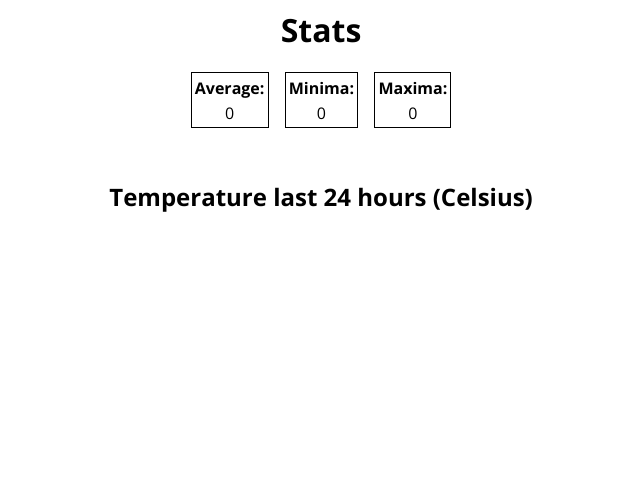
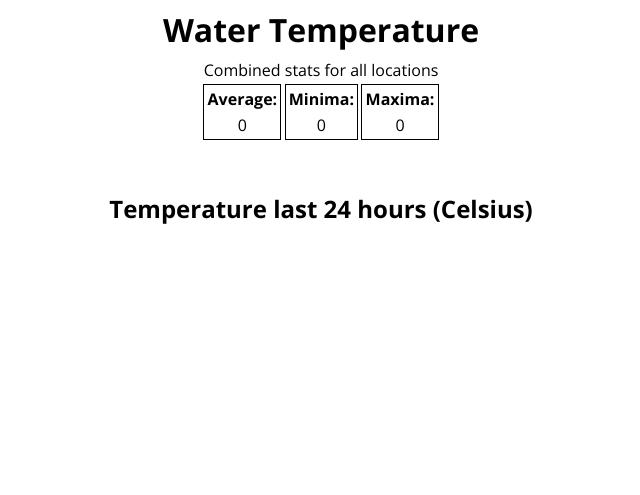
Before and after one commit to rlangtinn95/cloudobligdos, a website with bundled scripts: page public/index.html in a window 1280 px wide. Shown: the whole page, without its empty margins (319-959 px from the left). Built offline with nearby package versions, Linux system fonts and the light colour scheme.

Commit message:
Portal design update

```diff
--- a/public/index.html
+++ b/public/index.html
@@ -13,9 +13,10 @@
     </head>
     <body>
         <div class="container">
-            <div>
-                <h1>Stats</h1>
-                <ul class="stats">
+            <div class="stats-widget">
+                <h1>Water Temperature</h1>
+                <p>Combined stats for all locations</p>
+                <ul>
                     <li>
                         <p>Average:</p>
                         <p id="wq_average">0</p>
--- a/public/styles.css
+++ b/public/styles.css
@@ -14,8 +14,15 @@
     text-align: center;
 }
 
+.container .stats-widget {
+    display: flex;
+    flex-flow: column;
+    align-items: center;
+}
+
 .container h1 {
     margin-top: 0;
+    margin-bottom: 0.3rem;
 }
 
 .container ul {
@@ -23,14 +30,14 @@
     margin: 0;
     list-style: none;
     display: flex;
-    gap: 1rem;
+    gap: 0.2rem;
 }
 
 .container li {
     border: 1px solid black;
 }
 
-.container li p {
+.container p {
     padding: 0;
     margin: 0.2rem;
 }
```
